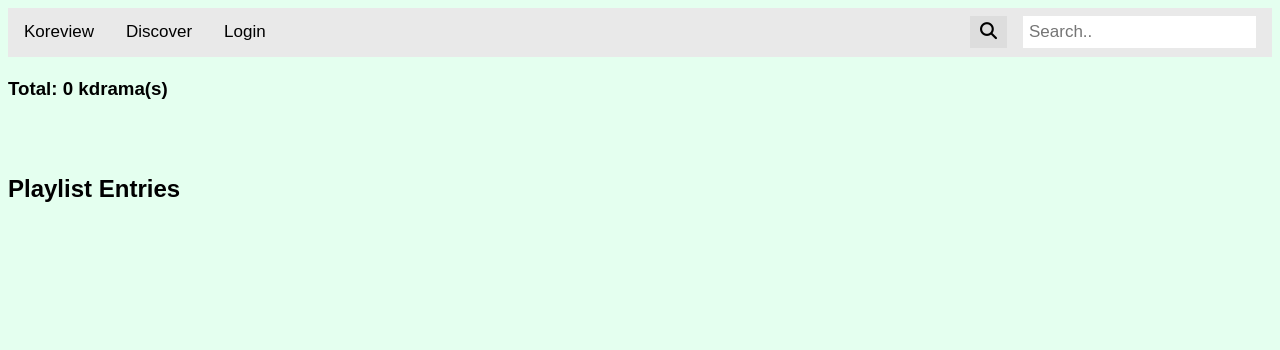
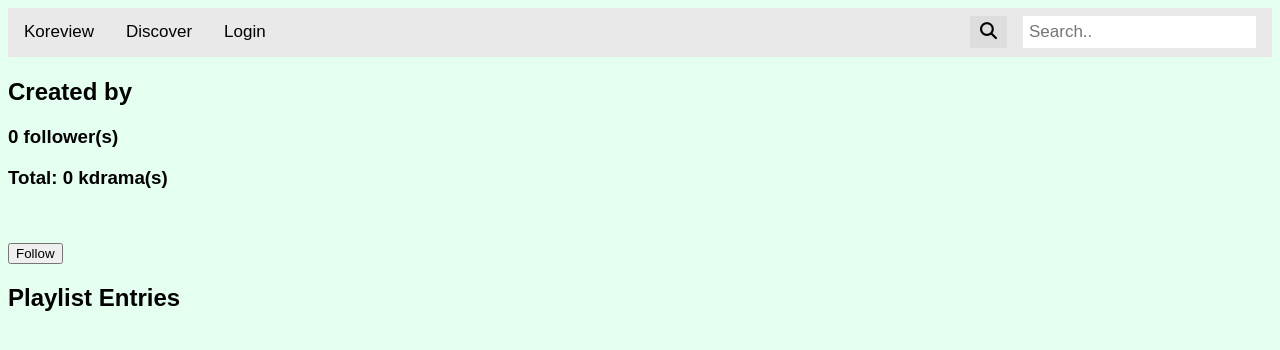
Before and after one commit to grandeD/kdrama-review-app, a Flask app: page /playlist/1 in a window 1280 px wide. Shown: the top 350 px of the page. Run offline with Flask 2, Linux system fonts and the light colour scheme; data that the repository does not hold is empty; some libraries are stand-ins or nearby versions.

Commit message:
Added follow playlists feature, displayed playlist on user profile

```diff
--- a/crud.py
+++ b/crud.py
@@ -1,5 +1,5 @@
 """CRUD operations"""
-from model import db, User, Kdrama, Review, Playlist, PlaylistEntry, connect_to_db
+from model import db, User, Kdrama, Review, Playlist, PlaylistEntry, FollowPlaylist, connect_to_db
 
 def create_user(fname, lname, email, password, username):
     """Create and return a new user"""
@@ -138,6 +138,46 @@ def update_playlist(playlist_id, title, content):
     return playlist
 
 
+def create_follow_playlist(user_id, playlist_id):
+    '''Creates a follow playlist relationship between a user and playist
+    and returns the relationship '''
+
+    follow = FollowPlaylist(user_id=user_id, playlist_id=playlist_id)
+    Playlist.query.get(playlist_id).add_follower()
+
+    db.session.add(follow)
+    db.session.commit()
+
+    return follow
+
+def get_follow_playlist(user_id, playlist_id):
+    '''Gets a follow playlist relationship between a user and playlist
+    if it exists '''
+    follow = FollowPlaylist.query.filter(   FollowPlaylist.user_id == user_id,
+                            FollowPlaylist.playlist_id == playlist_id).first()
+    return follow
+
+def delete_follow_playlist(follow_playlist_id):
+    '''Deletes specified follow playlist relationship '''
+    follow = FollowPlaylist.query.get(follow_playlist_id)
+    Playlist.query.get(follow.playlist_id).subtract_follower()
+    db.session.delete(follow)
+    db.session.commit()
+
+def get_followed_playlists(user_id):
+    '''Gets all the playlists a user followed '''
+    user = get_user_by_id(user_id)
+    result = []
+    for follow in user.followplaylists:
+        result.append(Playlist.query.get(follow.playlist_id))
+    return result
+
+
+
+
+
+
+
 
 if __name__ == '__main__':
     from server import app
--- a/server.py
+++ b/server.py
@@ -132,6 +132,7 @@ def show_user_profile(user_id):
     # set edit to false so user cannot edit public user profile
     return render_template('profile.html', user=user, edit=False, api_key=os.environ['TMDB_API_KEY'])
 
+
 # Account Page /account
 @app.route('/account')
 def show_user_account():
@@ -261,7 +262,8 @@ def get_playlists(user_id=None):
         playlists.append({'playlist_id': pl.playlist_id,
                         'title': pl.title,
                         'content': pl.content,
-                        'amount': len(pl.playlistentries)})
+                        'amount': len(pl.playlistentries),
+                        'followers': pl.followers})
 
     return jsonify({'status': 'success', 'playlists': playlists})
 
@@ -311,7 +313,10 @@ def get_playlist(playlist_id):
     info = {'playlist_id': playlist.playlist_id,
             'title': playlist.title,
             'content': playlist.content,
-            'amount': count}
+            'followers': playlist.followers,
+            'amount': count,
+            'user_id': playlist.user.user_id,
+            'username': playlist.user.username}
 
     # session user matches playlist user, then edit is True
     return jsonify({'status': 'success', 'info': info,
@@ -329,7 +334,7 @@ def delete_playlist_entry():
 
 @app.route('/update-playlist.json', methods=['POST'])
 def update_playlist():
-    """Updates an existing review of kdrama for user and returns updated review"""
+    """Updates the title and content of an existing playlist"""
     title = request.get_json().get("title")
     content = request.get_json().get("content")
     playlist_id = request.get_json().get("playlist_id")
@@ -342,6 +347,53 @@ def update_playlist():
     print(playlist, pl_json)
 
     return jsonify({'status': 'success', 'playlist': pl_json})
+
+@app.route('/follow-playlist.json', methods=['POST'])
+def follow_playlist():
+    """The current user in session adds a follow to the specified playlist"""
+    user_id = session.get('user_id')
+    playlist_id = request.get_json().get("playlist_id")
+    if not user_id:
+        return jsonify({   'status': 'error',
+                            'message': 'Please login to follow playlist'})
+
+    follow = crud.create_follow_playlist(user_id, playlist_id)
+
+    return jsonify({'status': 'success', 'follow': follow.follow_playlist_id})
+
+@app.route('/unfollow-playlist.json', methods=['POST'])
+def unfollow_playlist():
+    """The current user in session unfollows the specified playlist"""
+    follow_playlist_id = request.get_json().get("follow_playlist_id")
+    crud.delete_follow_playlist(follow_playlist_id)
+
+    return jsonify({'status': 'success', 'message': 'playlist unfollowed'})
+
+@app.route('/follow/<playlist_id>')
+def user_follows(playlist_id):
+    '''Returns json True or False if the user follows the specified playlist'''
+    user_id = session.get('user_id')
+    follow = crud.get_follow_playlist(user_id, playlist_id)
+    if follow:
+        return jsonify({'follow': True, 'follow_playlist_id': follow.follow_playlist_id})
+    return jsonify({'follow': False})
+
+
+@app.route('/followed_playlists.json/<user_id>')
+def get_followed_playlists(user_id):
+    ''' Get followed playlists by user '''
+    playlists = []
+
+    pls = crud.get_followed_playlists(user_id)
+    for pl in pls:
+        playlists.append({'playlist_id': pl.playlist_id,
+                        'title': pl.title,
+                        'content': pl.content,
+                        'amount': len(pl.playlistentries),
+                        'followers': pl.followers})
+
+    return jsonify({'status': 'success', 'playlists': playlists})
+
 
 def shutdown_server():
     '''Stop current Flask app'''
--- a/static/js/playlist.jsx
+++ b/static/js/playlist.jsx
@@ -14,19 +14,18 @@ const KdramaCard = (props) => {
 
 const Playlist = (props) => {
 
-    const [playlistInfo, setInfo] = React.useState({title: '', content: '', amount: 0});
+    const [playlistInfo, setInfo] = React.useState({title: '', content: '', amount: 0, followers: 0, user_id:0, username:''});
     const [playlistEntries, setEntries] = React.useState([]);
     // var to control showing the delete buttons for entries
     const [showDelete, setDelete] = React.useState(false);
     const [modal, setModal] = React.useState(false);
     const [updateInfo, setUpdateInfo] = React.useState({title: '', content: ''});
-    const [publicView, setPublicView] = React.useState(false);
     const [edit, setEdit] = React.useState(false);
+    const [follow, setFollow] = React.useState({show: false, id: ''})
 
     React.useEffect(() => {
         // grabs playlist info and playlist entries
-        let url = `/user_playlist.json/${props.playlist_id}`;
-        fetch(url)
+        fetch(`/user_playlist.json/${props.playlist_id}`)
         .then(response => response.json())
         .then(data => {
             console.log(data);
@@ -34,10 +33,25 @@ const Playlist = (props) => {
                 setInfo(data.info);
                 setUpdateInfo(data.info);
                 setEntries(data.entries);
-                setEdit(data.edit)
+                setEdit(data.edit);
+                if (!data.edit) { // current user is view another user's playlist
+                    checkFollow(); // check if they are following playlist and update state
+
+                }
             }
         });
     }, []);
+
+    const checkFollow = () => {
+        fetch(`/follow/${props.playlist_id}`)
+        .then(response => response.json())
+        .then(data => {
+            console.log(data);
+            if (data.follow) {
+                setFollow({show: true, id:data.follow_playlist_id});
+            }
+        });
+    };
 
     const deleteEntry = (playlist_entry_id) => {
         // deletes playlist entry and updates state to show updated changes
@@ -85,8 +99,50 @@ const Playlist = (props) => {
 
             }
         });
+    };
 
+    const followPlaylist =() => {
+        // POST call to flask server to follow playlist
+        fetch('/follow-playlist.json', {
+            method: 'POST',
+            headers: {
+                'Content-Type': 'application/json',
+            },
+            body: JSON.stringify({'playlist_id': props.playlist_id})
+        }).then(response => response.json())
+        .then(res => {
+            console.log(res);
+            if(res.status === 'success') {
+                // update state values for playlistInfo
+                setInfo((playlistInfo) => ({
+                    ...playlistInfo,
+                    ['followers']: playlistInfo.followers + 1,
+                }));
+                setFollow({show: true, id:res.follow});
+            }
+        });
+    };
 
+    const unfollowPlaylist =() => {
+        // POST call to flask server to follow playlist
+        fetch('/unfollow-playlist.json', {
+            method: 'POST',
+            headers: {
+                'Content-Type': 'application/json',
+            },
+            body: JSON.stringify({'follow_playlist_id': follow.id})
+        }).then(response => response.json())
+        .then(res => {
+            console.log(res);
+            if(res.status === 'success') {
+                // update state values for playlistInfo
+                setInfo((playlistInfo) => ({
+                    ...playlistInfo,
+                    ['followers']: playlistInfo.followers - 1,
+                }));
+                setFollow({show: false, id:''});
+            }
+        });
     };
 
     // updates the state vars for input
@@ -130,7 +186,8 @@ const Playlist = (props) => {
         <React.Fragment>
             <h1>{playlistInfo.title}</h1>
             {playlistInfo.content !== '' && <p>Description: {playlistInfo.content}</p>}
-
+            {!edit && <h2>Created by <a href={`/profile/${playlistInfo.user_id}`}>{playlistInfo.username}</a></h2>}
+            <h3>{playlistInfo.followers} follower(s)</h3>
             <h3>Total: {playlistInfo.amount} kdrama(s)</h3>
 
             { modal ?
@@ -161,7 +218,9 @@ const Playlist = (props) => {
             {!showDelete && edit && <button onClick={() => setDelete(true)}>Edit Entries</button>}
             {showDelete && <button onClick={() => setDelete(false)}>Done</button>}
 
+            {!edit && !follow.show && <button onClick={followPlaylist}>Follow</button>}
 
+            {!edit && follow.show && <button onClick={unfollowPlaylist}>Following</button>}
 
             <h2>Playlist Entries</h2>
 
```
Also changed, not shown: model.py (+21 -1 lines), static/js/userPlaylists.jsx (+14 -2 lines), templates/profile.html (+9 -0 lines).
